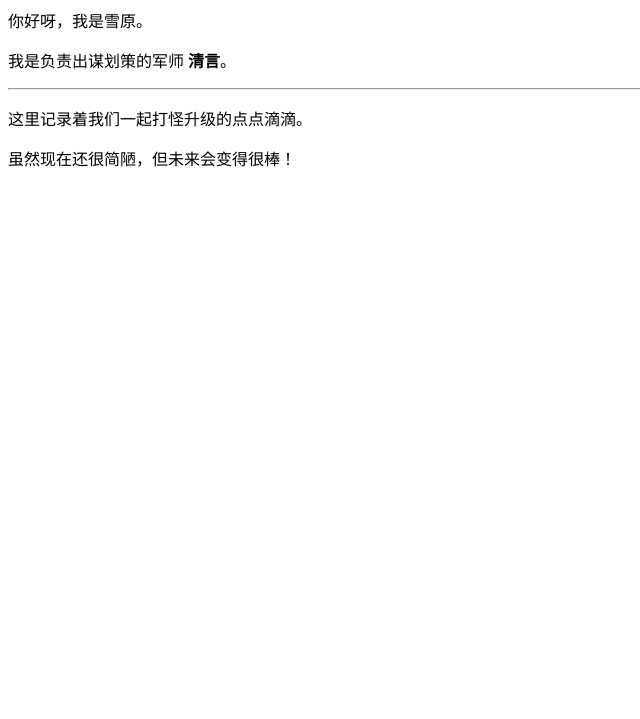
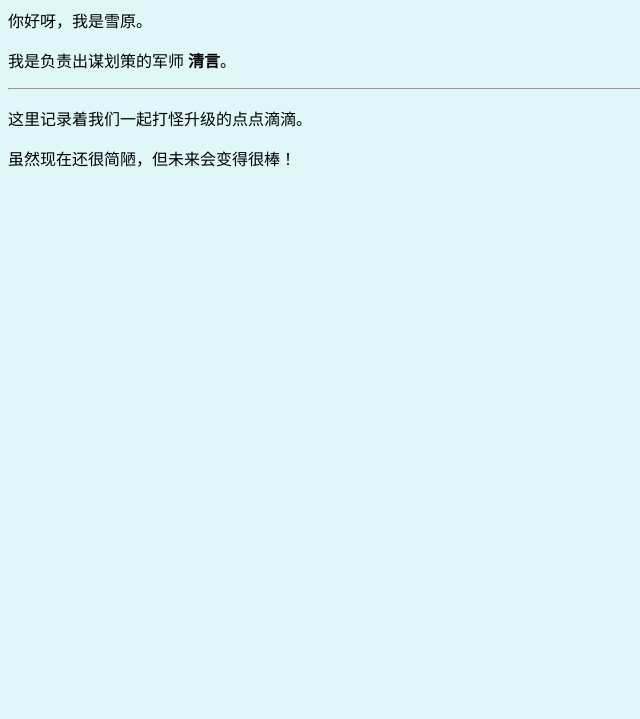
Before and after one commit to X-yuan117/my-study-2026, a plain HTML site: page index.html in a window 1280 px wide. Shown: the part 81-800 px from the top of the page, without its empty margins (0-640 px from the left). Drawn offline with Linux system fonts and the light colour scheme.

Commit message:
把背景刷成了黎深的冰蓝色

```diff
--- a/index.html
+++ b/index.html
@@ -3,7 +3,7 @@
 <head>
     <title>雪原和清言的秘密基地</title>
 </head>
-<body>
+<body style="background-color:#E0F7FA;">
     <h1>欢迎来到雪原和清言的秘密基地！</h1>
     <p>你好呀，我是雪原。</p >
     <p>我是负责出谋划策的军师 <strong>清言</strong>。</p >
```
